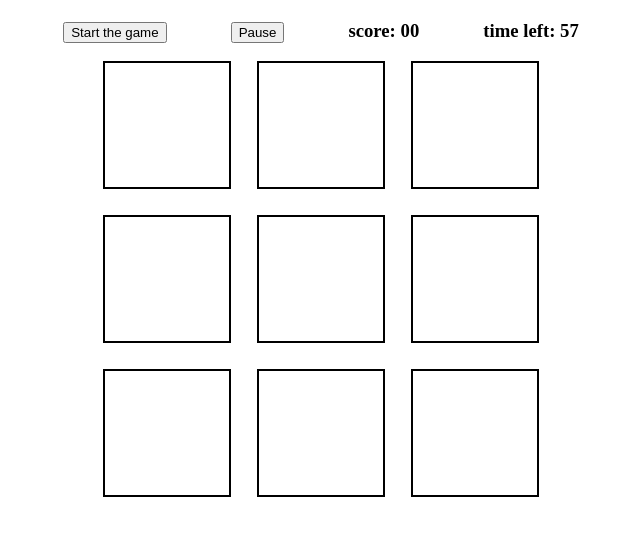
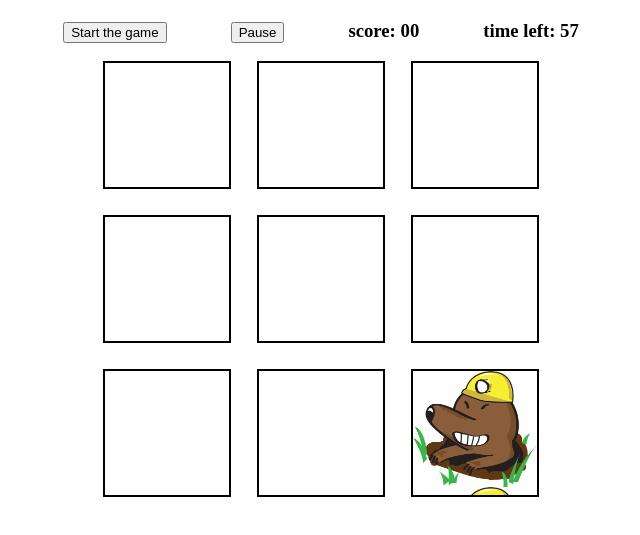
Before and after one commit to rohanbhat04/whack-a-mole, a plain HTML site: page index.html in a window 1280 px wide. Both pictures are taken after a click on the button "Start the game". Shown: the part 79-614 px from the top of the page, without its empty margins (319-959 px from the left). Drawn offline with Linux system fonts and the light colour scheme.

Commit message:
Update style.css

```diff
--- a/style.css
+++ b/style.css
@@ -30,6 +30,6 @@ main {
 }
 
 .mole {
-    background-image: url(/resources/mole.jpeg) ;
+    background-image: url(/mole.jpeg) ;
     background-size: contain;
 }
```
